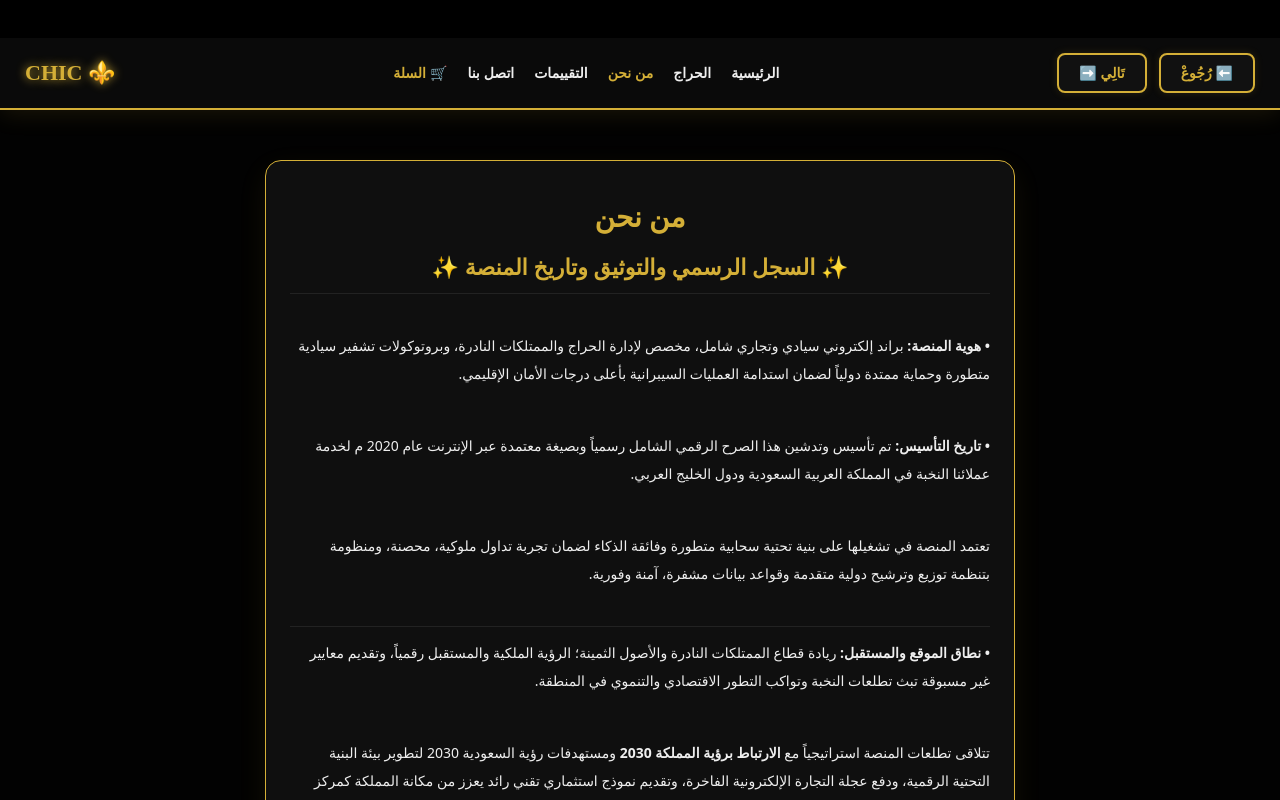
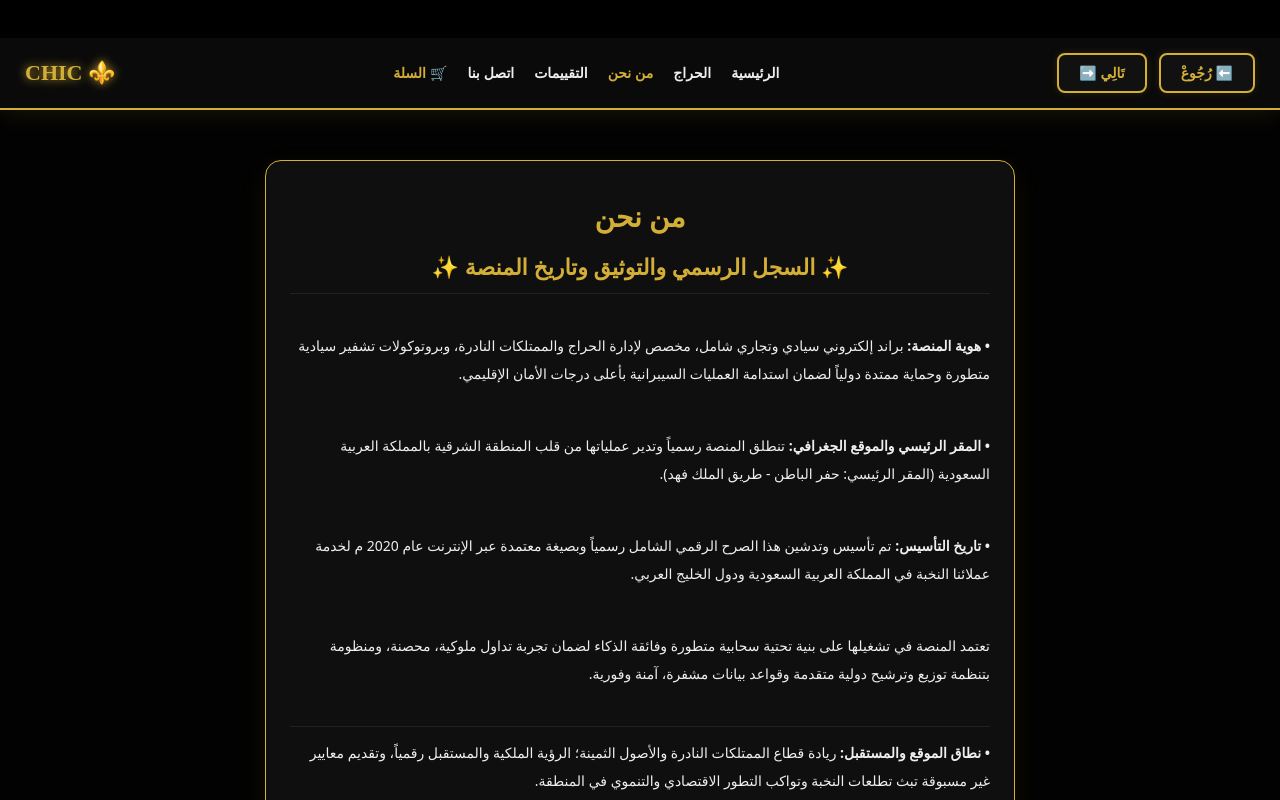
Before and after one commit to farosoyy13/koni-aneeqa, a React (Vite) app in the folder frontend/: page /about in a window 1280 px wide. Built offline with nearby package versions, Linux system fonts and the light colour scheme.

Commit message:
Update AboutView.tsx

```diff
--- a/frontend/src/AboutView.tsx
+++ b/frontend/src/AboutView.tsx
@@ -9,6 +9,9 @@ export default function AboutView() {
 
         <div style={{ display: 'flex', flexDirection: 'column', gap: '16px', fontSize: '14px', lineHeight: '2' }}>
           <p><strong>• هوية المنصة:</strong> براند إلكتروني سيادي وتجاري شامل، مخصص لإدارة الحراج والممتلكات النادرة، وبروتوكولات تشفير سيادية متطورة وحماية ممتدة دولياً لضمان استدامة العمليات السيبرانية بأعلى درجات الأمان الإقليمي.</p>
+
+          <p><strong>• المقر الرئيسي والموقع الجغرافي:</strong> تنطلق المنصة رسمياً وتدير عملياتها من قلب المنطقة الشرقية بالمملكة العربية السعودية (المقر الرئيسي: حفر الباطن - طريق الملك فهد).</p>
+
           <p><strong>• تاريخ التأسيس:</strong> تم تأسيس وتدشين هذا الصرح الرقمي الشامل رسمياً وبصيغة معتمدة عبر الإنترنت عام 2020 م لخدمة عملائنا النخبة في المملكة العربية السعودية ودول الخليج العربي.</p>
           <p>تعتمد المنصة في تشغيلها على بنية تحتية سحابية متطورة وفائقة الذكاء لضمان تجربة تداول ملوكية، محصنة، ومنظومة بتنظمة توزيع وترشيح دولية متقدمة وقواعد بيانات مشفرة، آمنة وفورية.</p>
 
@@ -26,7 +29,7 @@ export default function AboutView() {
             صاحب موقع <strong>أناقة CHIC</strong>
           </p>
           <span style={{ color: '#d4af37', fontWeight: '700', letterSpacing: '1px' }}>
-            ✨ Fهد Hمود Fهد Aلشمري | Fahat Bin Hamoud Al-Shammari ✨
+            ✨ فهد حمود فهد الشمري | Fahad Bin Hamoud Al-Shammari ✨
           </span>
           <p style={{ margin: '8px 0 0', fontSize: '10px', color: '#555', fontWeight: '700' }}>
             جميع الحقوق محفوظة © 2026 أناقة CHIC
```
